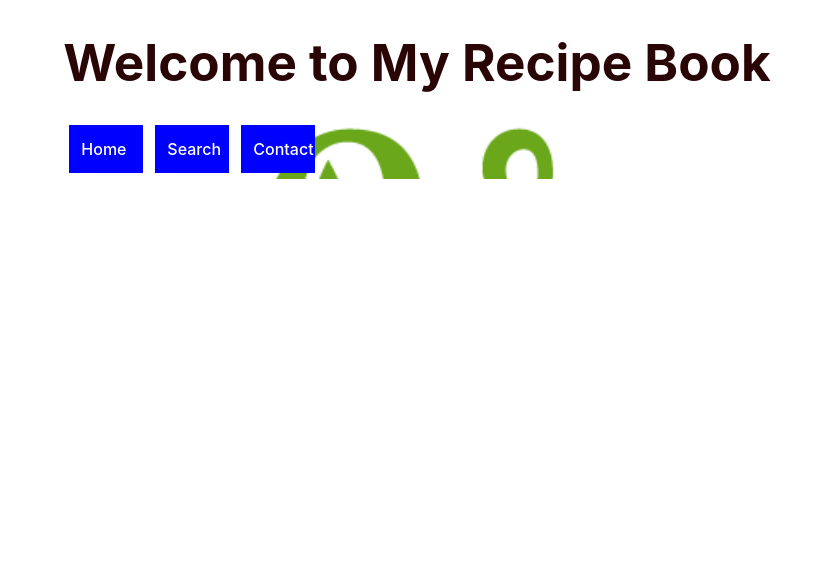
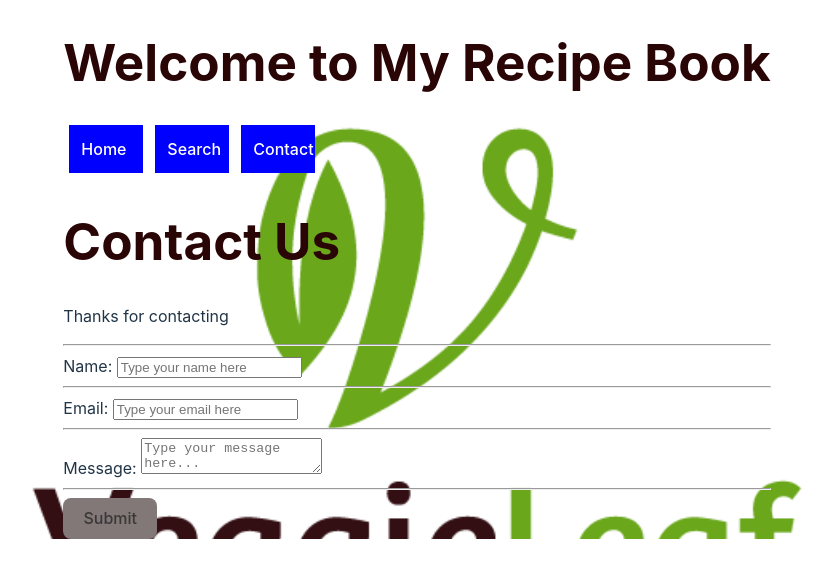
Before and after one commit to Yuti07/Flatiron-phase-2-react-project-frontend, a React (Create React App) app: page /Contact in a window 1280 px wide. Shown: the top 578 px of the page, without its empty margins (223-1056 px from the left). Built offline with nearby package versions, Linux system fonts and the light colour scheme.

Commit message:
Add contact components

```diff
--- a/src/App.js
+++ b/src/App.js
@@ -5,8 +5,8 @@ import RecipeList from './components/RecipeList';
 import RecipeDetails from './components/RecipeDetails';
 import SearchForm from './components/SearchForm';
 import NavBar from './components/NavBar';
+import Contact from './components/Contact';
 import './index.css';
-
 
 function App() {
   return (
@@ -18,6 +18,7 @@ function App() {
           <Route path="/recipes/:id" component={RecipeDetails} />
           <Route path="/search" component={SearchForm} />
           <Route path="/" exact component={RecipeList} />
+          <Route path="/Contact" exact component={Contact} />
         </Switch>
       </div>
     </Router>
--- /dev/null
+++ b/src/components/Contact.js
@@ -0,0 +1,40 @@
+import React from "react";
+import {useState } from 'react'
+const Contact = () => {
+    const [forData, setForData] = useState({
+        name: '',
+        email: '',
+        message: '',
+    });
+    const handleSubmit = (event) => {
+        event.preventDefault();
+        // Send the form data to the server or perform any desired action
+        console.log(forData);
+        // Reset the form fields
+        setForData({
+            name: '',
+            email: '',
+            message: '',
+        });
+    };
+    const handleChange = (event) => {
+        setForData({ ...forData, [event.target.name]: event.target.value });
+    };
+    return (
+          <div>
+            <h1>Contact Us</h1>
+            <p>Thanks for contacting</p>
+            <form className="form" onSubmit={handleSubmit}>
+                <hr></hr>
+              <label>Name: <input type="text" name="name" placeholder="Type your name here" value={forData.name} onChange={handleChange}/></label>
+              <hr />
+              <label>Email: <input type="email" name="email" placeholder="Type your email here" value={forData.email} onChange={handleChange}/></label>
+              <hr />
+              <label>Message: <textarea name="message" placeholder="Type your message here..." value={forData.message} onChange={handleChange}/></label>
+              <hr />
+              <button type="submit">Submit</button>
+            </form>
+          </div>
+        );
+      };
+export default Contact;
```
